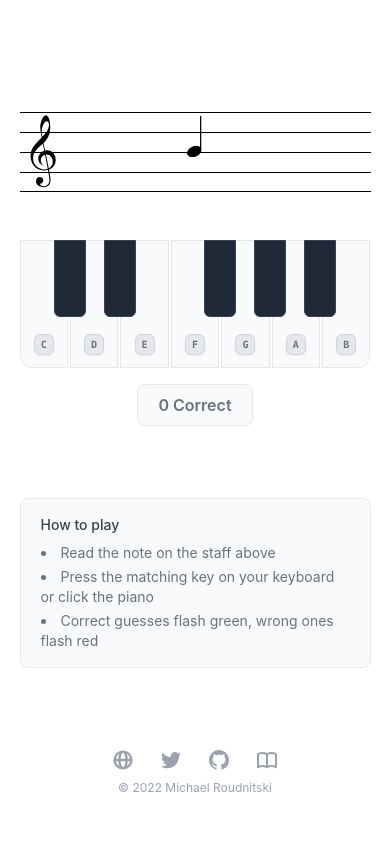
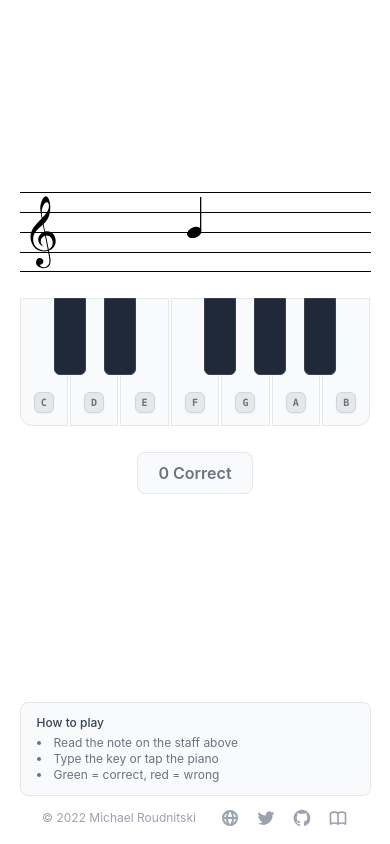
Before and after one commit to michaelroudnitski/piano-game, a Next.js app: page / in a window 390 px wide. Built offline with nearby package versions, Linux system fonts and the light colour scheme.

Commit message:
Mobile first

```diff
--- a/components/footer.js
+++ b/components/footer.js
@@ -44,18 +44,25 @@ const navigation = [
 
 export default function Footer() {
   return (
-    <footer className="dark:bg-black w-full mt-2">
-      <div className="max-w-7xl mx-auto py-12 px-4 sm:px-6 md:flex md:items-center md:justify-between lg:px-8">
-        <div className="flex justify-center space-x-6 md:order-2">
+    <footer className="dark:bg-black w-full flex flex-col items-center gap-3 px-4 py-4">
+      <div className="rounded-lg border border-gray-200 dark:border-zinc-800 bg-gray-50 dark:bg-zinc-900 px-4 py-3 text-xs md:text-sm text-gray-500 dark:text-zinc-500" style={{ width: 'min(490px, 90vw)' }}>
+        <p className="font-medium text-gray-700 dark:text-zinc-300 mb-1 md:mb-2">How to play</p>
+        <ul className="list-disc list-inside">
+          <li>Read the note on the staff above</li>
+          <li>Type the key or tap the piano</li>
+          <li>Green = correct, red = wrong</li>
+        </ul>
+      </div>
+
+      <div className="flex items-center gap-6">
+        <p className="text-xs text-gray-400">&copy; {new Date().getFullYear()} Michael Roudnitski</p>
+        <div className="flex space-x-4">
           {navigation.map((item) => (
             <a key={item.name} href={item.href} className="text-gray-400 hover:text-gray-500">
               <span className="sr-only">{item.name}</span>
-              <item.icon className="h-6 w-6" aria-hidden="true" />
+              <item.icon className="h-5 w-5" aria-hidden="true" />
             </a>
           ))}
-        </div>
-        <div className="mt-2 md:mt-0 md:order-1">
-          <p className="text-center text-xs md:text-base text-gray-400">&copy; {new Date().getFullYear()} Michael Roudnitski</p>
         </div>
       </div>
     </footer>
--- a/components/staff.js
+++ b/components/staff.js
@@ -13,7 +13,7 @@ export default function Staff({ clef, level }) {
   const note = needsLedgerLine(level) ? <NoteLined /> : <NoteNormal />;
 
   return (
-    <div className="relative mt-10 mb-4" style={{ width: 'min(490px, 90vw)' }}>
+    <div className="relative" style={{ width: 'min(490px, 90vw)' }}>
       <div className="border-black dark:border-slate-200">
         <div className="h-5 w-full border-t border-inherit"></div>
         <div className="h-5 w-full border-t border-inherit"></div>
--- a/pages/index.js
+++ b/pages/index.js
@@ -56,36 +56,23 @@ export default function Home() {
   }
 
   return (
-    <div className="dark:bg-black grid grid-rows-[1fr_auto_auto] h-screen">
+    <div className="dark:bg-black grid grid-rows-[1fr_auto]" style={{ height: '100dvh' }}>
       <HTMLHead />
 
-      <main className="flex flex-col items-center justify-center">
+      <main className="flex flex-col items-center justify-center gap-[3vh]">
         <span className={correct ? "text-green-500" : "text-black dark:text-slate-100"}>
           <Treble note={note} />
           {/* <Bass note={note} /> */}
         </span>
 
-        <div className="mt-8">
-          <Piano onKeyPress={handleGuess} feedbackNote={feedbackNote} correct={correct} />
-        </div>
+        <Piano onKeyPress={handleGuess} feedbackNote={feedbackNote} correct={correct} />
 
-        <Well className="mt-4 py-2">
+        <Well className="py-2">
           <p className="text-base font-semibold text-gray-500 dark:text-zinc-500">
             {score} Correct
           </p>
         </Well>
       </main>
-
-      <div className="flex justify-center px-4 pb-6">
-        <Well className="py-4 text-sm text-gray-500 dark:text-zinc-500" style={{ width: 'min(490px, 90vw)' }}>
-          <p className="font-medium text-gray-700 dark:text-zinc-300 mb-2">How to play</p>
-          <ul className="list-disc list-inside space-y-1">
-            <li>Read the note on the staff above</li>
-            <li>Press the matching key on your keyboard or click the piano</li>
-            <li>Correct guesses flash green, wrong ones flash red</li>
-          </ul>
-        </Well>
-      </div>
 
       <Footer />
     </div>
```
